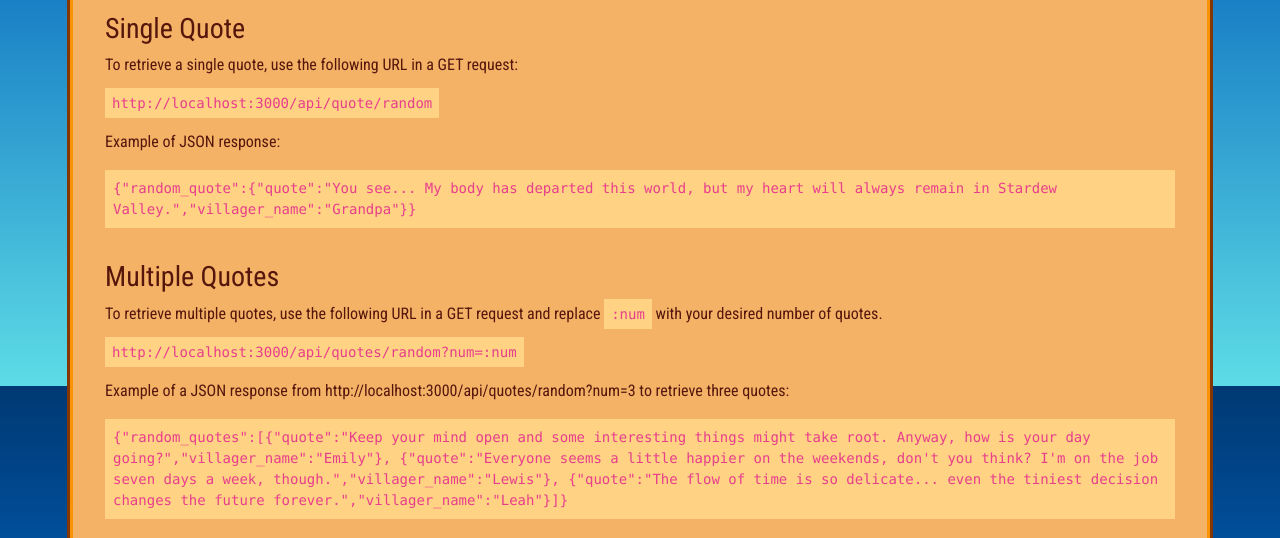
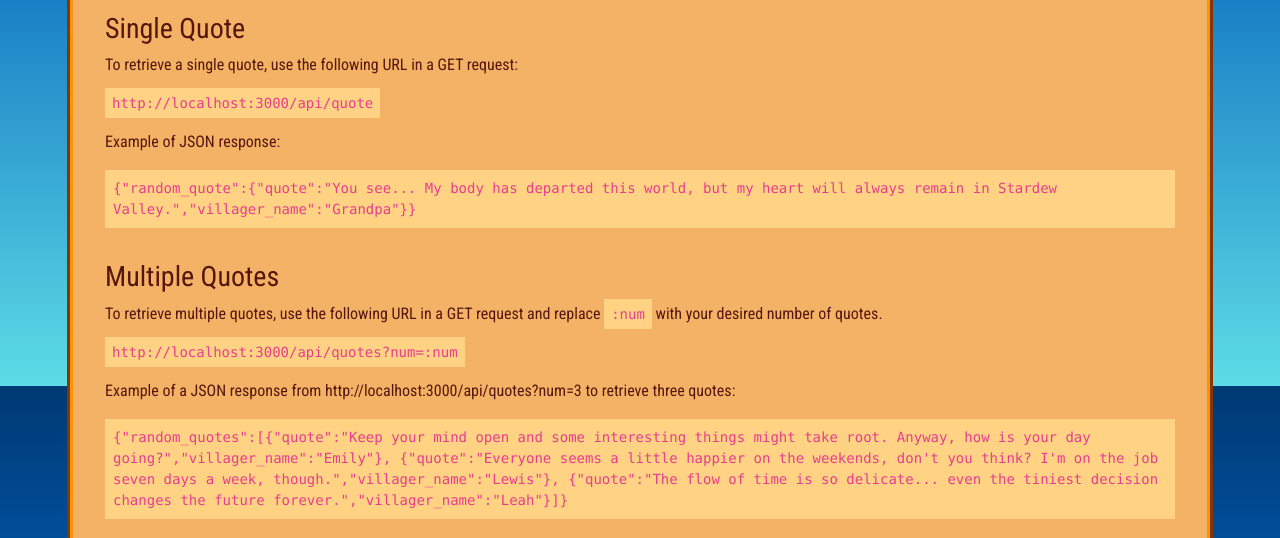
Before and after one commit to j-dover/random-stardew-quote, a website: page public/index.html in a window 1280 px wide. Shown: the part 414-952 px from the top of the page. Drawn offline with nearby package versions, Linux system fonts and the light colour scheme.

Commit message:
updated with proper routes

```diff
--- a/public/index.html
+++ b/public/index.html
@@ -27,7 +27,7 @@
         <div class="single-quote">
           <h3>Single Quote</h3>
           <p>To retrieve a single quote, use the following URL in a GET request:</p>
-          <p><code class="request-code">http://localhost:3000/api/quote/random</code></p>
+          <p><code class="request-code">http://localhost:3000/api/quote</code></p>
           <p>Example of JSON response:</p>
           <div class="json-block">
             <code>{"random_quote":{"quote":"You see... My body has departed this world, but my heart will always remain in Stardew Valley.","villager_name":"Grandpa"}}</code>
@@ -38,8 +38,8 @@
           <p>To retrieve multiple quotes, use the following URL in a GET request and replace <code class="request-code">:num</code>
             with your desired number of quotes.
           </p>
-          <p><code class="request-code">http://localhost:3000/api/quotes/random?num=:num</code></p>
-          <p>Example of a JSON response from http://localhost:3000/api/quotes/random?num=3 to retrieve three quotes:</p>
+          <p><code class="request-code">http://localhost:3000/api/quotes?num=:num</code></p>
+          <p>Example of a JSON response from http://localhost:3000/api/quotes?num=3 to retrieve three quotes:</p>
           <div class="json-block">
               <code>{"random_quotes":[{"quote":"Keep your mind open and some interesting things might take root. Anyway, how is your day going?","villager_name":"Emily"},
                 {"quote":"Everyone seems a little happier on the weekends, don't you think? I'm on the job seven days a week, though.","villager_name":"Lewis"},
```
